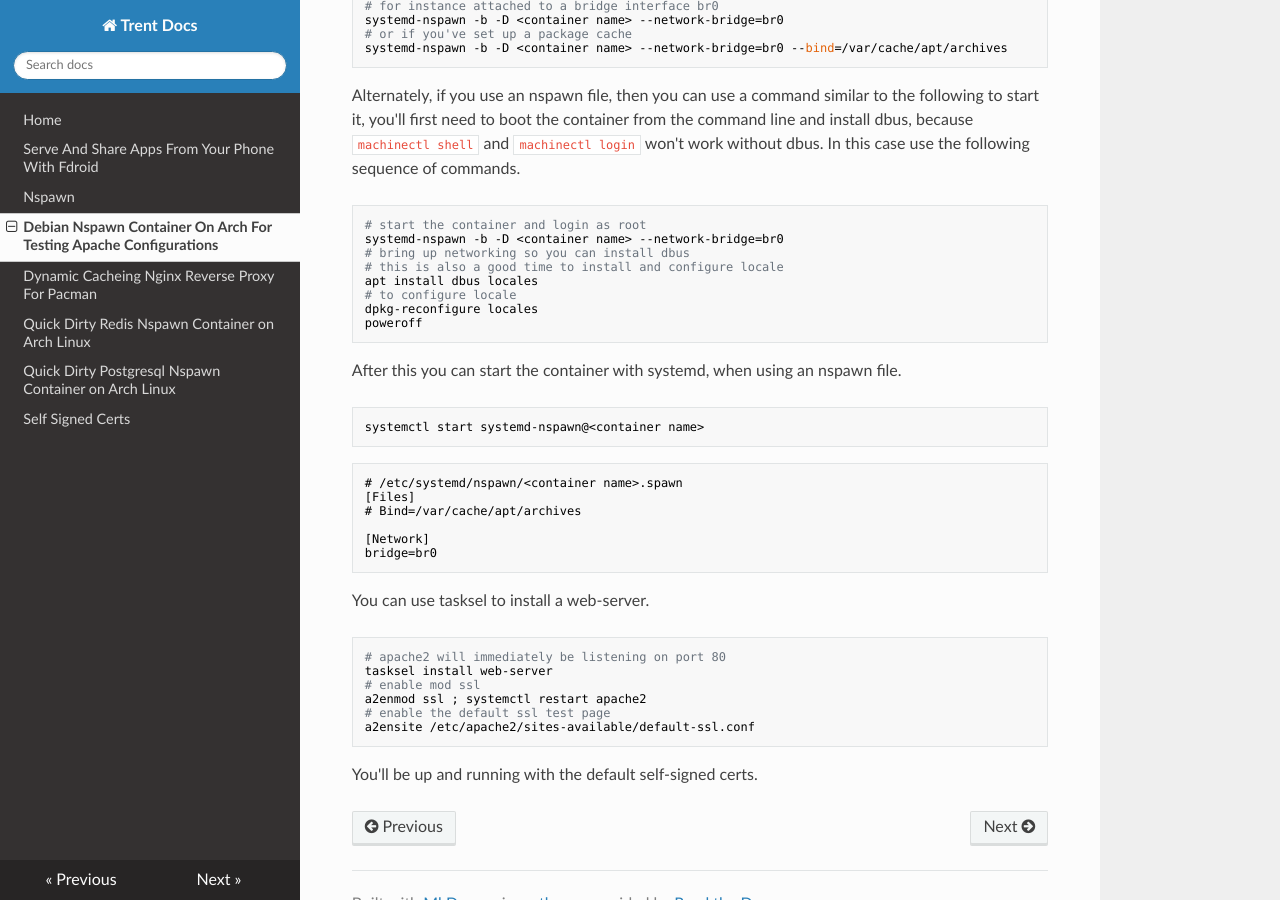
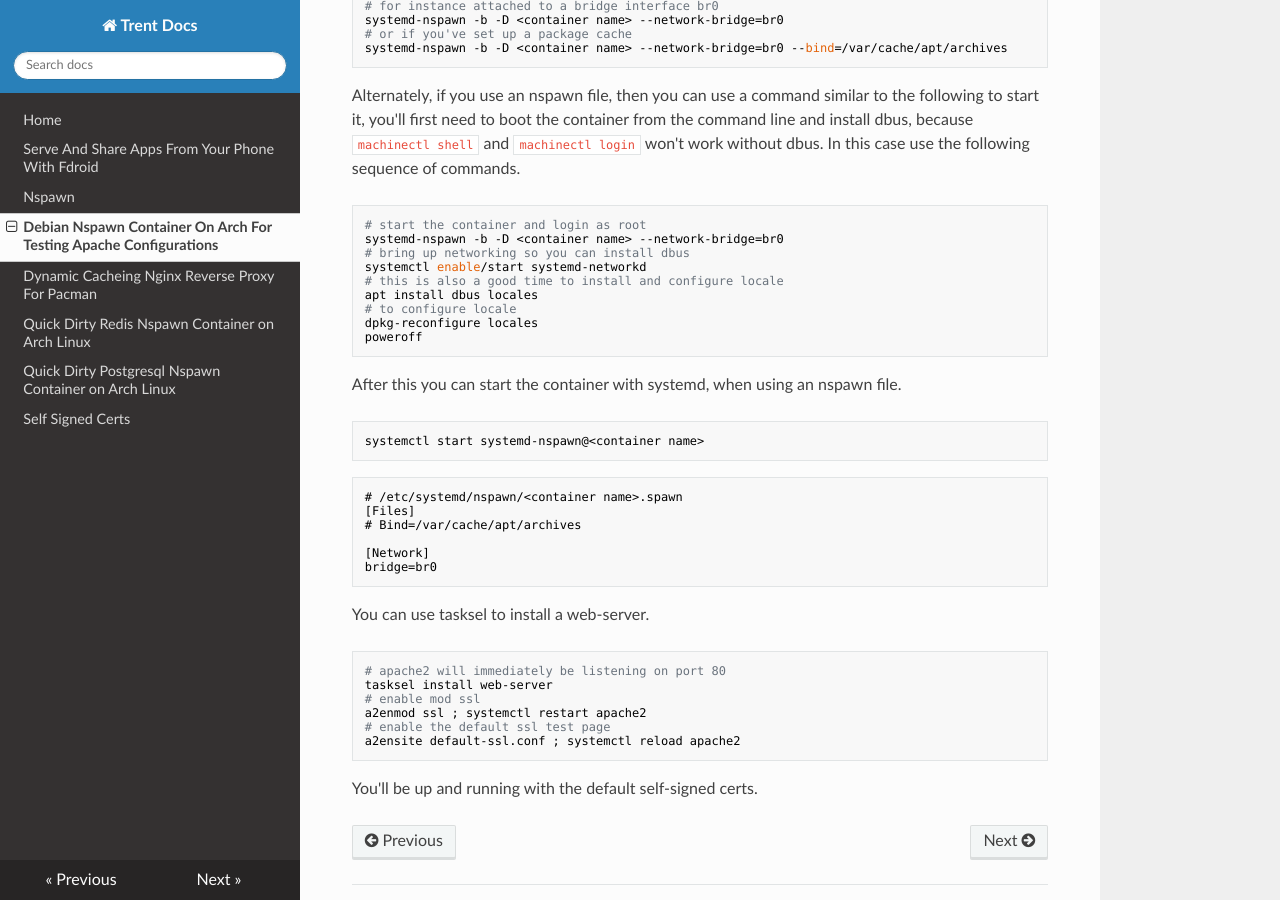
Before and after one commit to TrentSPalmer/trentdocs_website, an MkDocs documentation site: the page built from docs/debian_nspawn_container_on_arch_for_testing_apache_configurations.md, in a window 1280 px wide and 900 px high, scrolled down 875 px. Built offline with MkDocs 1.6.1, drawn with Linux system fonts in a browser that asks for light colours; nearby versions of some CDN libraries; old or Windows-style settings are respelled for this version of MkDocs.

Commit message:
minor correction docs/debian_nspawn_container_on_arch_for_testing_apache_configurations.md

````diff
--- a/docs/debian_nspawn_container_on_arch_for_testing_apache_configurations.md
+++ b/docs/debian_nspawn_container_on_arch_for_testing_apache_configurations.md
@@ -57,6 +57,7 @@ without dbus. In this case use the following sequence of commands.
 # start the container and login as root
 systemd-nspawn -b -D <container name> --network-bridge=br0
 # bring up networking so you can install dbus
+systemctl enable/start systemd-networkd
 # this is also a good time to install and configure locale
 apt install dbus locales
 # to configure locale
@@ -88,7 +89,7 @@ tasksel install web-server
 # enable mod ssl
 a2enmod ssl ; systemctl restart apache2
 # enable the default ssl test page
-a2ensite /etc/apache2/sites-available/default-ssl.conf
+a2ensite default-ssl.conf ; systemctl reload apache2
 ```
 
 You'll be up and running with the default self-signed certs.
````
Also changed, not shown: site/debian_nspawn_container_on_arch_for_testing_apache_configurations/index.html, site/index.html, site/mkdocs/search_index.json, site/sitemap.xml.
